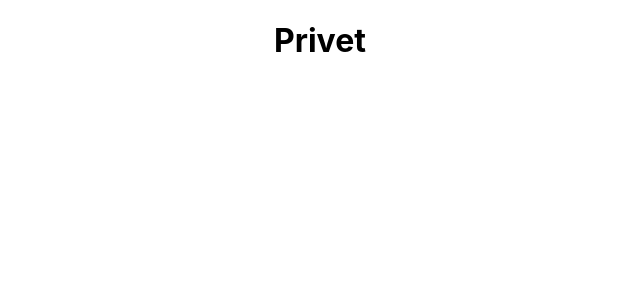
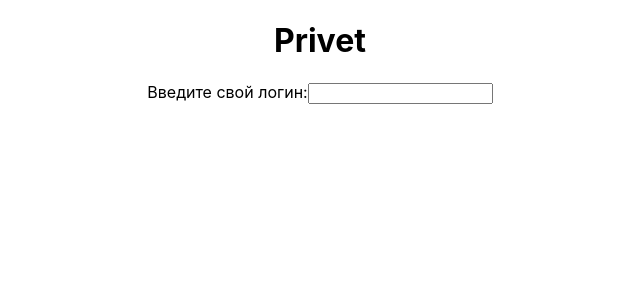
Before and after one commit to qoobatov/belgikgBot, a React (Create React App) app: page / in a window 1280 px wide. Shown: the top 300 px of the page, without its empty margins (320-960 px from the left). Built offline with nearby package versions, Linux system fonts and the light colour scheme.

Commit message:
test changes in page

```diff
--- a/src/App.js
+++ b/src/App.js
@@ -1,9 +1,15 @@
-import './App.css';
+import "./App.css";
 
 function App() {
   return (
     <div className="App">
       <h1>Privet</h1>
+      <form action="">
+        <label>
+          Введите свой логин:
+          <input type="text" />
+        </label>
+      </form>
     </div>
   );
 }
```
